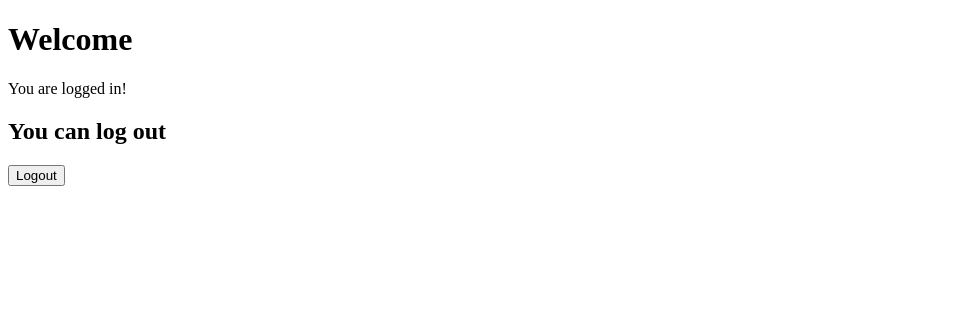
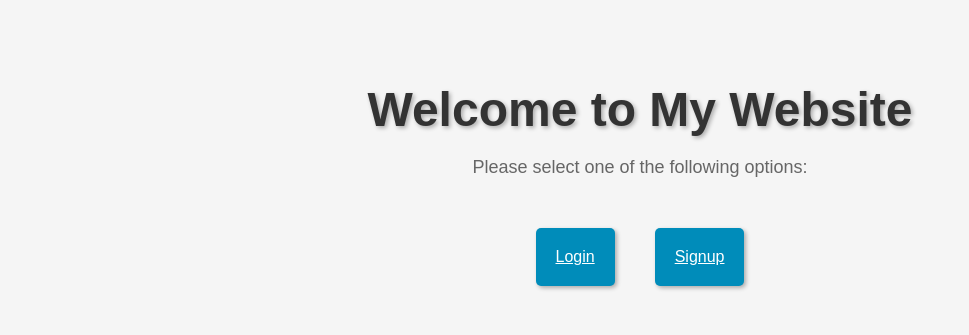
Before and after one commit to gir-yay/web-project, a PHP site: page / in a window 1280 px wide. Shown: the top 335 px of the page, without its empty margins (0-969 px from the left). Run offline with PHP 8.4, Linux system fonts and the light colour scheme.

Commit message:
renaming

```diff
--- a/index.php
+++ b/index.php
@@ -1,32 +1,20 @@
-<?php
-// start the session before any output
-session_start();
-
-// check if the form was submitted
-if (isset($_POST['logout'])) {
-    // unset and destroy the session
-    session_unset();
-    session_destroy();
-
-    // redirect to hom.php
-    header("Location: Home.php");
-    exit(); // stop executing the current script
-}
-?>
 <!DOCTYPE html>
 <html lang="en">
 <head>
-    <meta charset="UTF-8">
-    <meta http-equiv="X-UA-Compatible" content="IE=edge">
-    <meta name="viewport" content="width=device-width, initial-scale=1.0">
-    <title>Welcome</title>
+	<meta charset="UTF-8">
+	<meta http-equiv="X-UA-Compatible" content="IE=edge">
+	<meta name="viewport" content="width=device-width, initial-scale=1.0">
+	<title>My Homepage</title>
+	<link rel="stylesheet" href="css/main.css">
 </head>
 <body>
-    <h1>Welcome</h1>
-    <p>You are logged in!</p>
-    <h2>You can log out</h2>
-    <form action="" method="POST">
-        <button type="submit" name="logout">Logout</button>
-    </form>
+	<div class="container">
+		<h1>Welcome to My Website</h1>
+		<p>Please select one of the following options:</p>
+		<ul>
+			<li><a href="LOGIN.php">Login</a></li>
+			<li><a href="signup.php">Signup</a></li>
+		</ul>
+	</div>
 </body>
 </html>
```
Also changed, not shown: Home.php (deleted, +0 -20 lines).
